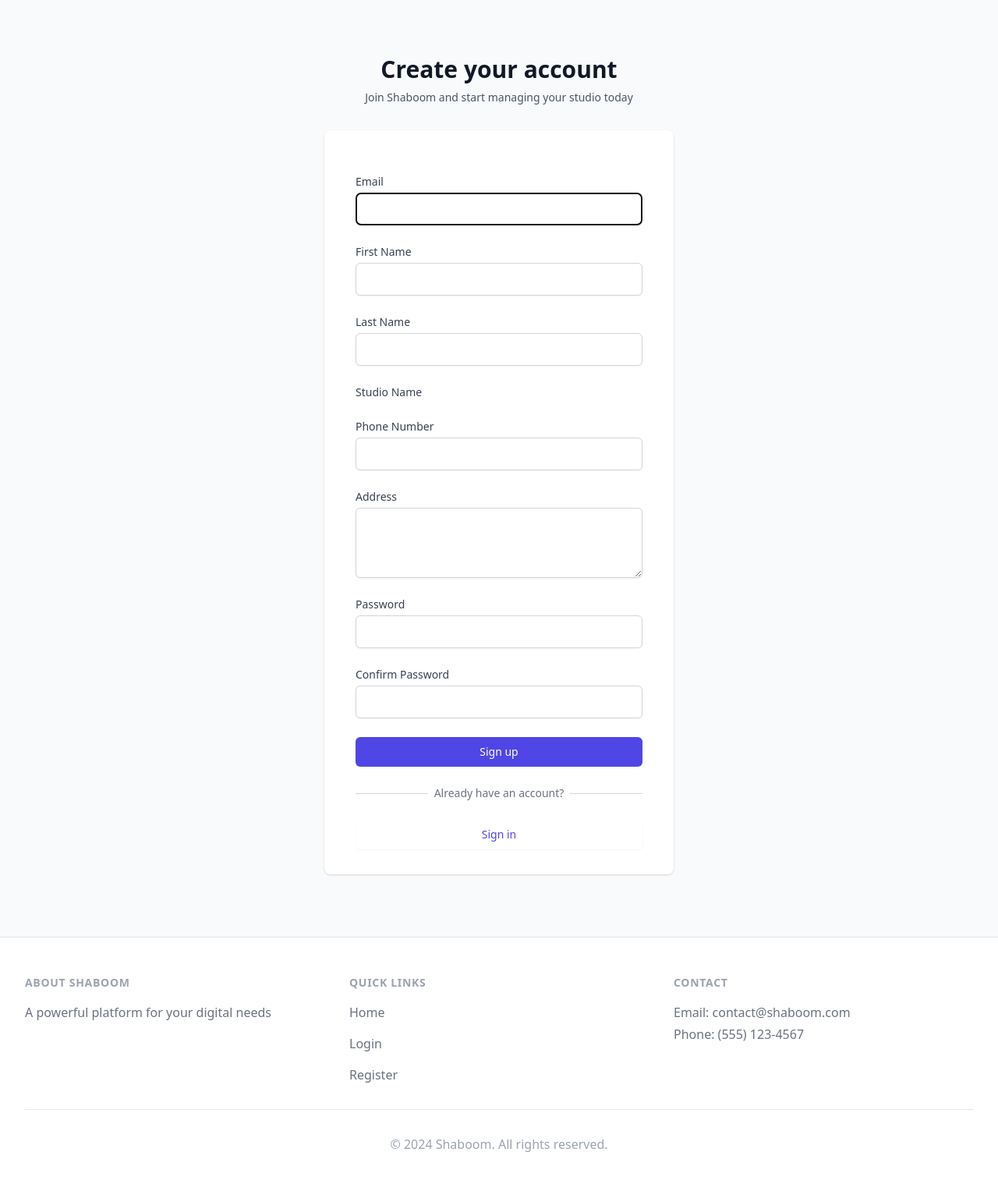
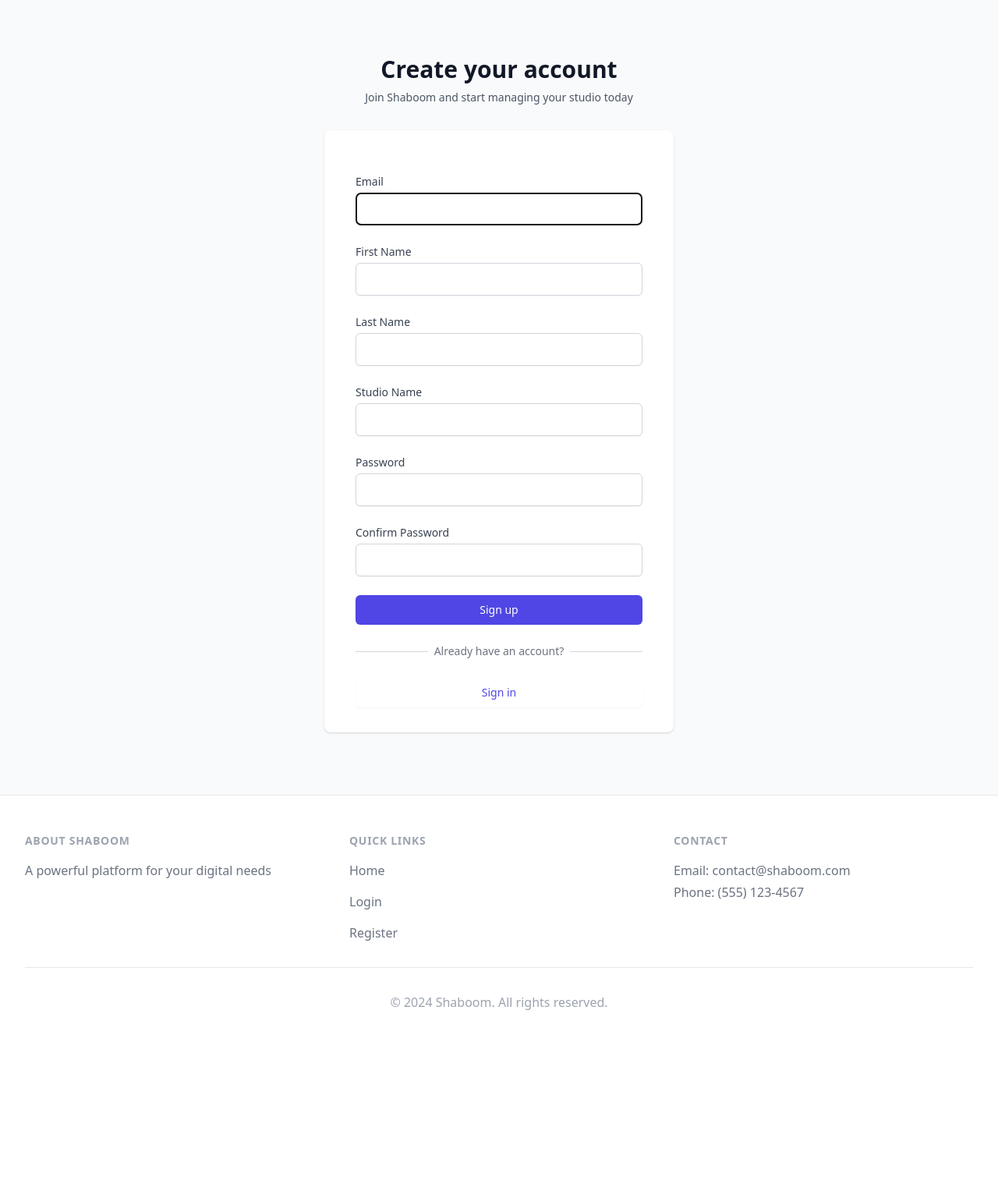
Before and after one commit to davidkbowers/shaboom, a Django app: page /accounts/register/ in a window 1280 px wide. Shown: the part 97-1624 px from the top of the page at 78% size. After the commit the page ends 1392 px from the top, so only its background shows below. Run offline with Django 5.2, Linux system fonts and the light colour scheme; some libraries are stand-ins or nearby versions.

Commit message:
updated register template

```diff
--- a/accounts/forms.py
+++ b/accounts/forms.py
@@ -21,20 +21,11 @@
         required=True,
         widget=forms.TextInput(attrs={'class': 'form-control'})
     )
-    phone_number = forms.CharField(
-        max_length=20,
-        required=True,
-        widget=forms.TextInput(attrs={'class': 'form-control'})
-    )
-    address = forms.CharField(
-        required=True,
-        widget=forms.Textarea(attrs={'class': 'form-control', 'rows': 3})
-    )
     email = forms.EmailField(required=True, widget=forms.EmailInput(attrs={'class': 'form-control'}))
 
     class Meta:
         model = User
-        fields = ('email', 'first_name', 'last_name', 'studio_name', 'phone_number', 'address', 'password1', 'password2')
+        fields = ('email', 'first_name', 'last_name', 'studio_name', 'password1', 'password2')
 
     def __init__(self, *args, **kwargs):
         super().__init__(*args, **kwargs)
--- a/accounts/templates/accounts/register.html
+++ b/accounts/templates/accounts/register.html
@@ -52,30 +52,10 @@
                 <div>
                     <label for="id_studio_name" class="block text-sm font-medium text-gray-700">Studio Name</label>
                     <div class="mt-1">
-                        {% render_field form.gym_name class="block w-full px-3 py-2 border border-gray-300 rounded-md shadow-sm focus:ring-indigo-500 focus:border-indigo-500" %}
+                        {% render_field form.studio_name class="block w-full px-3 py-2 border border-gray-300 rounded-md shadow-sm focus:ring-indigo-500 focus:border-indigo-500" %}
                     </div>
-                    {% if form.gym_name.errors %}
-                    <p class="mt-2 text-sm text-red-600">{{ form.gym_name.errors.0 }}</p>
-                    {% endif %}
-                </div>
-
-                <div>
-                    <label for="id_phone_number" class="block text-sm font-medium text-gray-700">Phone Number</label>
-                    <div class="mt-1">
-                        {% render_field form.phone_number class="block w-full px-3 py-2 border border-gray-300 rounded-md shadow-sm focus:ring-indigo-500 focus:border-indigo-500" %}
-                    </div>
-                    {% if form.phone_number.errors %}
-                    <p class="mt-2 text-sm text-red-600">{{ form.phone_number.errors.0 }}</p>
-                    {% endif %}
-                </div>
-
-                <div>
-                    <label for="id_address" class="block text-sm font-medium text-gray-700">Address</label>
-                    <div class="mt-1">
-                        {% render_field form.address class="block w-full px-3 py-2 border border-gray-300 rounded-md shadow-sm focus:ring-indigo-500 focus:border-indigo-500" %}
-                    </div>
-                    {% if form.address.errors %}
-                    <p class="mt-2 text-sm text-red-600">{{ form.address.errors.0 }}</p>
+                    {% if form.studio_name.errors %}
+                    <p class="mt-2 text-sm text-red-600">{{ form.studio_name.errors.0 }}</p>
                     {% endif %}
                 </div>
 
```
